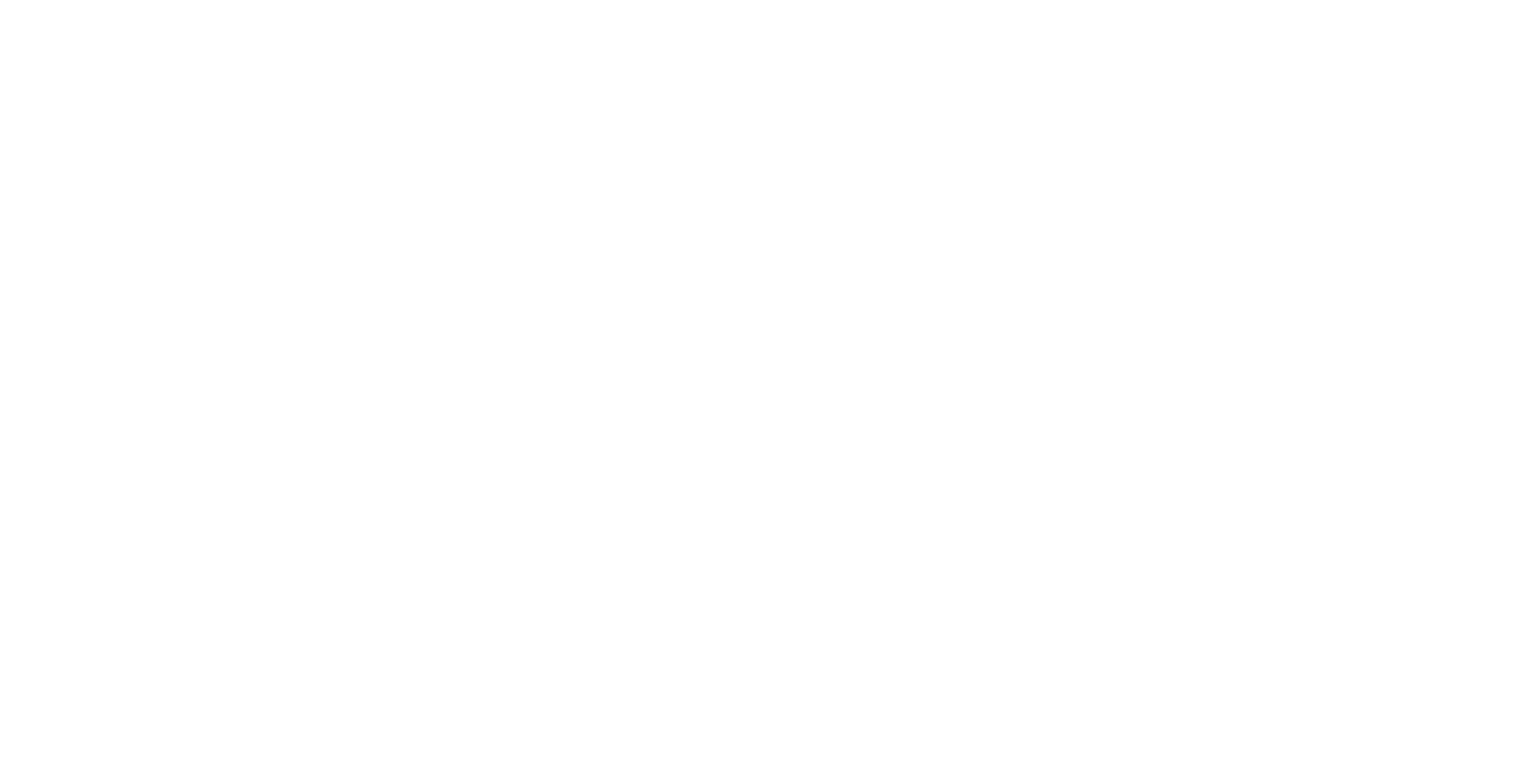
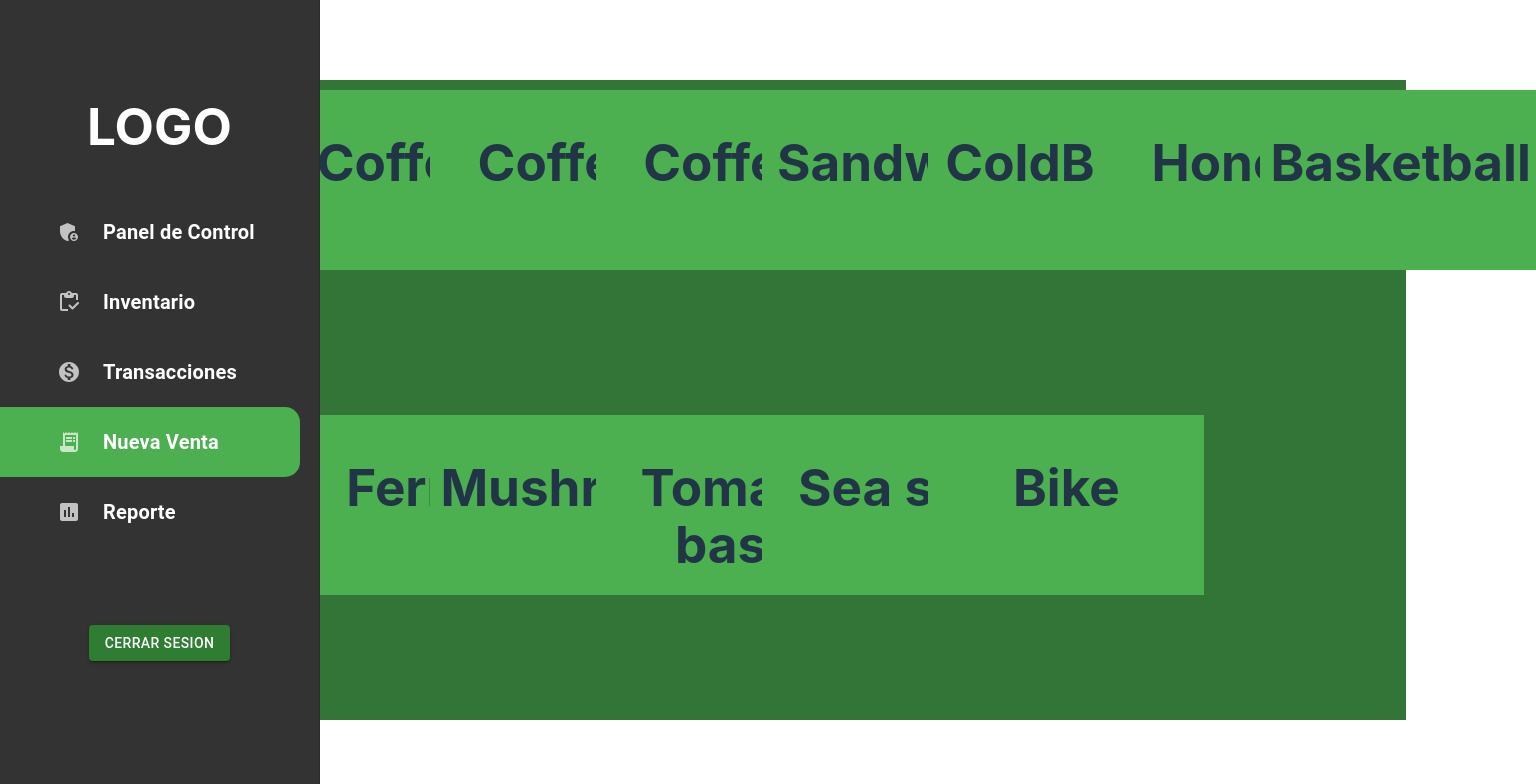
Before and after one commit to CarlosMtz1281/Artemis, a React (Vite) app in the folder Artemis/: page /nuevaVenta in a window 1280 px wide. Before the commit this address had no page. Shown: the top 784 px of the page, 1536 px wide, since content can reach past the window. Built offline with nearby package versions, Linux system fonts and the light colour scheme.

Commit message:
feat(pg nueva grid empezado): ventas pg

```diff
--- a/Artemis/src/Components/ResponsiveDrawer/ResponsiveDrawer.tsx
+++ b/Artemis/src/Components/ResponsiveDrawer/ResponsiveDrawer.tsx
@@ -1,25 +1,18 @@
-import * as React from 'react';
 
 // -------------------------MUI IMPORTS----------------------------------
-import AppBar from '@mui/material/AppBar';
-import Box from '@mui/material/Box';
-import CssBaseline from '@mui/material/CssBaseline';
-import Divider from '@mui/material/Divider';
+
 import Drawer from '@mui/material/Drawer';
-import IconButton from '@mui/material/IconButton';
+
 import Toolbar from '@mui/material/Toolbar';
-import Typography from '@mui/material/Typography';
 import List from '@mui/material/List';
 import ListItem from '@mui/material/ListItem';
 import ListItemButton from '@mui/material/ListItemButton';
 import ListItemIcon from '@mui/material/ListItemIcon';
 import ListItemText from '@mui/material/ListItemText';
 import Button from '@mui/material/Button';
-import Grid from '@mui/material/Grid'
 
 //---------------- ICONS ----------------------------------
 import AssessmentIcon from '@mui/icons-material/Assessment';
-import MenuIcon from '@mui/icons-material/Menu';
 import MonetizationOnIcon from '@mui/icons-material/MonetizationOn';
 import ReceiptLongIcon from '@mui/icons-material/ReceiptLong';
 import InventoryRoundedIcon from '@mui/icons-material/InventoryRounded';
@@ -57,8 +50,8 @@
   {
     id: 3,
     icon: <ReceiptLongIcon />,
-    label: 'Gastos',
-    route: 'gastos',
+    label: 'Nueva Venta',
+    route: 'nuevaVenta',
   },
   {
     id: 4,
--- /dev/null
+++ b/Artemis/src/Components/VentaCard/CardVenta.tsx
@@ -0,0 +1,10 @@
+import {style} from './styleCard'
+
+export default function CardVenta(props) {
+    return (
+        <div style={style.container}>
+            <h1>{props.title}</h1>
+
+        </div>
+    )
+}
--- /dev/null
+++ b/Artemis/src/Components/VentaCard/styleCard.tsx
@@ -0,0 +1,13 @@
+import{colors} from '../../css/constants'
+
+export const style = {
+    container: {
+        display: 'flex',
+        flexDirection: 'column',
+        width: '20vw',
+        height: '20vh',
+        padding: '10px',
+        margin: '10px',
+        backgroundColor: colors.lightGreen,
+    },
+}
--- /dev/null
+++ b/Artemis/src/Components/inventoryWidget/InventoryWidget.tsx
@@ -0,0 +1,25 @@
+import React from 'react'
+import { style } from './style'
+
+
+
+const inventoryArray = [
+    {
+        id: 1,
+        name: "Inventario 1",
+        description: "Inventario de prueba 1",
+    },
+    {
+        id: 2,
+        name: "Inventario 2",
+        description: "Inventario de prueba 2",
+    }
+]
+
+export default function inventoryWidget() {
+    return (
+        <div style={style.container}>
+
+        </div>
+    )
+}
--- /dev/null
+++ b/Artemis/src/Components/inventoryWidget/style.tsx
@@ -0,0 +1,13 @@
+import {colors} from '../../css/constants.tsx'
+
+
+export const style = {
+    container: {
+        display: 'inline-block',
+        width: '25vw',
+        height: '10vh',
+        backgroundColor: colors.lightGreen,
+        marginTop: '3vh',
+        borderRadius: '5px',
+    },
+}
--- a/Artemis/src/main.tsx
+++ b/Artemis/src/main.tsx
@@ -13,7 +13,7 @@
 // Pages
 import Inventario from './pages/Inventario/Inventario.tsx'
 import Transacciones from './pages/Transacciones/Transacciones.tsx'
-import Gastos from './pages/Gastos/Gastos.tsx'
+import NuevaVenta from './pages/NuevaVenta/NuevaVenta.tsx'
 import Reporte from './pages/Reporte/Reporte.tsx'
 import Panel from './pages/PanelControl/PanelControl.tsx'
 
@@ -27,7 +27,7 @@
       <Route path='PanelControl' element={<Panel />} /> // path
       <Route path="inventario" element={<Inventario />} />
       <Route path="transacciones" element={<Transacciones />} />
-      <Route path="gastos" element={<Gastos />} />
+      <Route path="nuevaVenta" element={<NuevaVenta/>} />
       <Route path="reporte" element={<Reporte />} />
     </Route>
   </Routes>
--- a/Artemis/src/pages/Gastos/Gastos.tsx
+++ /dev/null
@@ -1,12 +0,0 @@
-import React from 'react'
-
-const Gastos = () => {
-
-    return (
-        <h1>
-            Gastos
-        </h1>
-    )
-}
-
-export default Gastos
--- /dev/null
+++ b/Artemis/src/pages/NuevaVenta/DataVentas.js
@@ -0,0 +1,74 @@
+export const itemData = [
+    {
+      id: 1,
+      img: 'https://upload.wikimedia.org/wikipedia/commons/thumb/7/76/50px_x_50px_coloured_logo_on_white_background.svg/768px-50px_x_50px_coloured_logo_on_white_background.svg.png',
+      title: 'Coffe 1',
+      author: '@bkristastucchio',
+    },
+    {
+      id: 2,
+      img: 'https://upload.wikimedia.org/wikipedia/commons/thumb/7/76/50px_x_50px_coloured_logo_on_white_background.svg/768px-50px_x_50px_coloured_logo_on_white_background.svg.png',
+      title: 'Coffe 2',
+      author: '@rollelflex_graphy726',
+    },
+    {
+      id: 3,
+      img: 'https://upload.wikimedia.org/wikipedia/commons/thumb/7/76/50px_x_50px_coloured_logo_on_white_background.svg/768px-50px_x_50px_coloured_logo_on_white_background.svg.png',
+      title: 'Coffe 3',
+      author: '@helloimnik',
+    },
+    {
+      id: 4,
+      img: 'https://upload.wikimedia.org/wikipedia/commons/thumb/7/76/50px_x_50px_coloured_logo_on_white_background.svg/768px-50px_x_50px_coloured_logo_on_white_background.svg.png',
+      title: 'Sandwich',
+      author: '@nolanissac',
+    },
+    {
+      id: 5,
+      img: 'https://upload.wikimedia.org/wikipedia/commons/thumb/7/76/50px_x_50px_coloured_logo_on_white_background.svg/768px-50px_x_50px_coloured_logo_on_white_background.svg.png',
+      title: 'ColdBrew',
+      author: '@hjrc33',
+    },
+    {
+      id: 6,
+      img: 'https://upload.wikimedia.org/wikipedia/commons/thumb/7/76/50px_x_50px_coloured_logo_on_white_background.svg/768px-50px_x_50px_coloured_logo_on_white_background.svg.png',
+      title: 'Honey',
+      author: '@arwinneil',
+    },
+    {
+      id: 7,
+      img: 'https://upload.wikimedia.org/wikipedia/commons/thumb/7/76/50px_x_50px_coloured_logo_on_white_background.svg/768px-50px_x_50px_coloured_logo_on_white_background.svg.png',
+      title: 'Basketball',
+      author: '@tjdragotta',
+    },
+    {
+      id: 8,
+      img: 'https://upload.wikimedia.org/wikipedia/commons/thumb/7/76/50px_x_50px_coloured_logo_on_white_background.svg/768px-50px_x_50px_coloured_logo_on_white_background.svg.png',
+      title: 'Fern',
+      author: '@katie_wasserman',
+    },
+    {
+      id: 9,
+      img: 'https://upload.wikimedia.org/wikipedia/commons/thumb/7/76/50px_x_50px_coloured_logo_on_white_background.svg/768px-50px_x_50px_coloured_logo_on_white_background.svg.png',
+      title: 'Mushrooms',
+      author: '@silverdalex',
+    },
+    {
+      id: 10,
+      img: 'https://upload.wikimedia.org/wikipedia/commons/thumb/7/76/50px_x_50px_coloured_logo_on_white_background.svg/768px-50px_x_50px_coloured_logo_on_white_background.svg.png',
+      title: 'Tomato basil',
+      author: '@shelleypauls',
+    },
+    {
+      id: 11,
+      img: 'https://upload.wikimedia.org/wikipedia/commons/thumb/7/76/50px_x_50px_coloured_logo_on_white_background.svg/768px-50px_x_50px_coloured_logo_on_white_background.svg.png',
+      title: 'Sea star',
+      author: '@peterlaster',
+    },
+    {
+      id: 12,
+      img: 'https://upload.wikimedia.org/wikipedia/commons/thumb/7/76/50px_x_50px_coloured_logo_on_white_background.svg/768px-50px_x_50px_coloured_logo_on_white_background.svg.png',
+      title: 'Bike',
+      author: '@southside_customs',
+    },
+  ];
--- /dev/null
+++ b/Artemis/src/pages/NuevaVenta/NuevaVenta.tsx
@@ -0,0 +1,32 @@
+
+import {style} from './NuevaVentaStyle'
+import { itemData } from './DataVentas.js';
+import CardVenta from '../../Components/VentaCard/CardVenta.js';
+
+export default function NuevaVenta() {
+    //map card venta function
+    const mapCardVenta = itemData.map(item => {
+        return (
+            <CardVenta
+                key={item.id}
+                title={item.title}
+                image={item.img}
+            />
+        )
+    })
+
+
+
+    return (
+        <div>
+            <h1 style={style.mainHeader}>Ventas</h1>
+
+            <div style={style.menuWrap}>
+
+                {mapCardVenta}
+
+            </div>
+
+        </div>
+    )
+}
--- /dev/null
+++ b/Artemis/src/pages/NuevaVenta/NuevaVentaStyle.tsx
@@ -0,0 +1,29 @@
+import {colors} from './../../css/constants'
+
+export const style = {
+    mainHeader:{
+        color: colors.blackTxt,
+        fontSize: '60px',
+        display: 'flex',
+        fontWeight: 'bold',
+        position: 'fixed',
+        top: '3vh',
+
+    },
+    menuWrap: {
+        width: '90vw',
+        height: '80vh',
+        backgroundColor: colors.darkGreen,
+        marginLeft: '18vw',
+        display: 'grid',
+        gridTemplateColumns: 'repeat(auto-fill, minmax(150px, 1fr))', // Adjusted gridTemplateColumns
+        gap: '10px',
+    },
+
+    image: {
+        width: '25vw',
+        height: '20vh',
+        fit: 'crop',
+        auto: 'format',
+    }
+}
--- a/Artemis/src/pages/PanelControl/PanelControl.tsx
+++ b/Artemis/src/pages/PanelControl/PanelControl.tsx
@@ -1,46 +1,34 @@
 import React from 'react'
 
-// Material UI
-import { styled } from '@mui/material/styles';
-import Box from '@mui/material/Box';
-import Paper from '@mui/material/Paper';
-import Grid from '@mui/material/Unstable_Grid2';
 
-import {colors} from '../../css/constants'
-
-const Item = styled(Paper)(({ theme }) => ({
-  backgroundColor: theme.palette.mode === 'dark' ? '#1A2027' : '#D3D3D3',
-  ...theme.typography.body2,
-  padding: theme.spacing(1),
-  display: 'flex',
-  flexDirection: 'column',
-  alignItems: 'center',
-  justifyContent: 'center',
-  color: colors.whiteTxt,
-  minWidth: "56vw",
-  minHeight: "40vh",
-}));
+import InventoryWidget from '../../Components/inventoryWidget/inventoryWidget.tsx'
+const inventoryArray = [
+    {
+        id: 1,
+        name: "Inventario 1",
+        description: "Inventario de prueba 1",
+    },
+    {
+        id: 2,
+        name: "Inventario 2",
+        description: "Inventario de prueba 2",
+    }
+]
 
 // STYLE
-import {styles} from './styles'
+import {styles} from '../PanelControl/styles.tsx'
 import './PanelControl.css'
 
 const PanelControl = () => {
     return (
-        <>
-        <Box>
-            <Grid>
-                <Item>
-                    wkjenfwkjefnekwjf
-                </Item>
-            </Grid>
-            <Grid>
-                <Item>
-                    ernekrfjnerkjn
-                </Item>
-            </Grid>
-        </Box>
-        </>
+        <div>
+            <div style={styles.widgetInventarios}>
+                <div style={{marginBottom: '2vh'}}/>
+                {inventoryArray.map((item) => (
+                    <InventoryWidget />
+                ))}
+            </div>
+        </div>
     )
 }
 
--- a/Artemis/src/pages/PanelControl/styles.tsx
+++ b/Artemis/src/pages/PanelControl/styles.tsx
@@ -20,5 +20,16 @@
     container: {
 
         marginLeft: '20px',
-    }
+    },
+
+    widgetInventarios: {
+        backgroundColor: colors.lightGrey,
+        width: '30vw',
+        height: '50vh',
+        display: 'absolute',
+        marginLeft: '65vw',
+        marginTop: '15vh',
+        borderRadius: '10px',
+    },
+
 }
```
